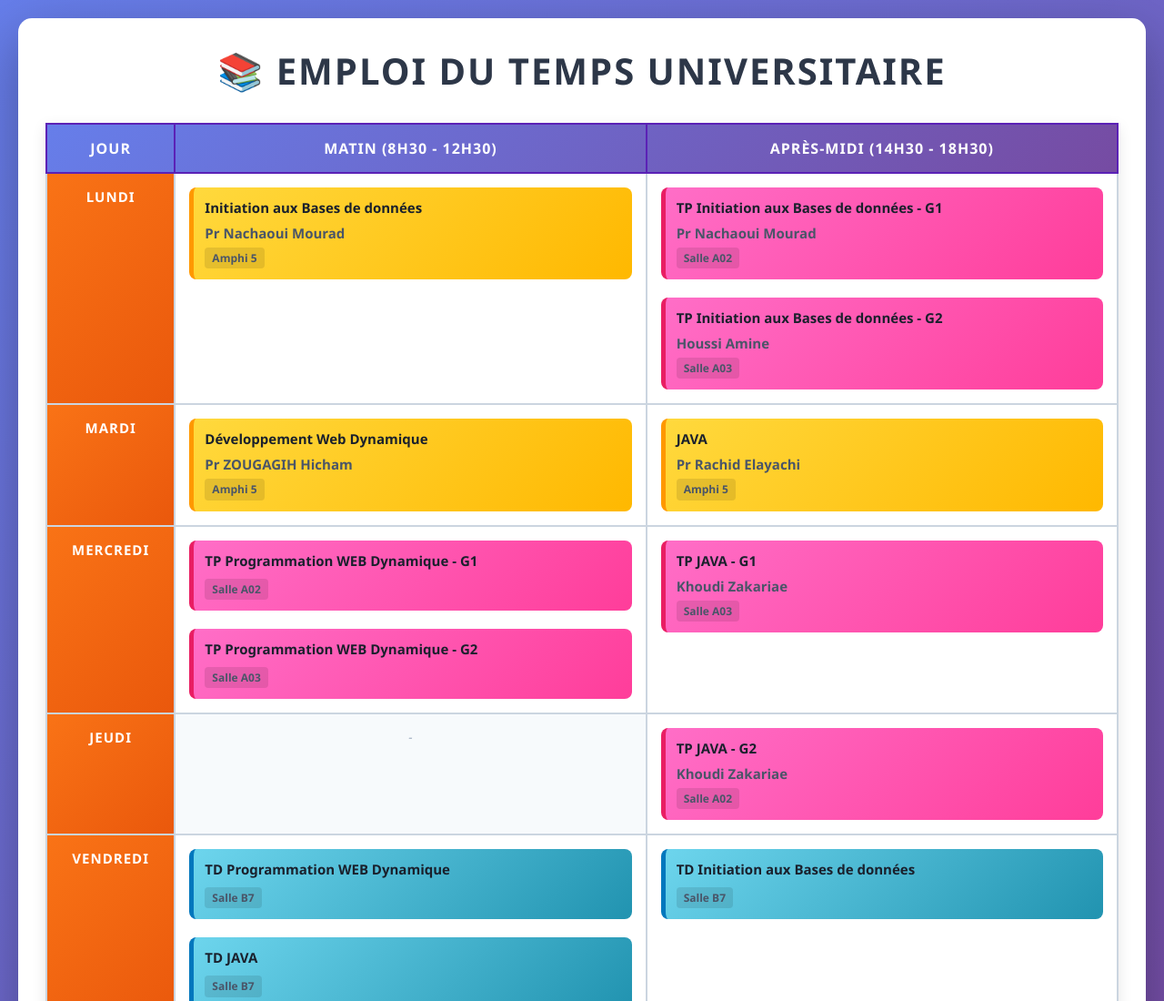
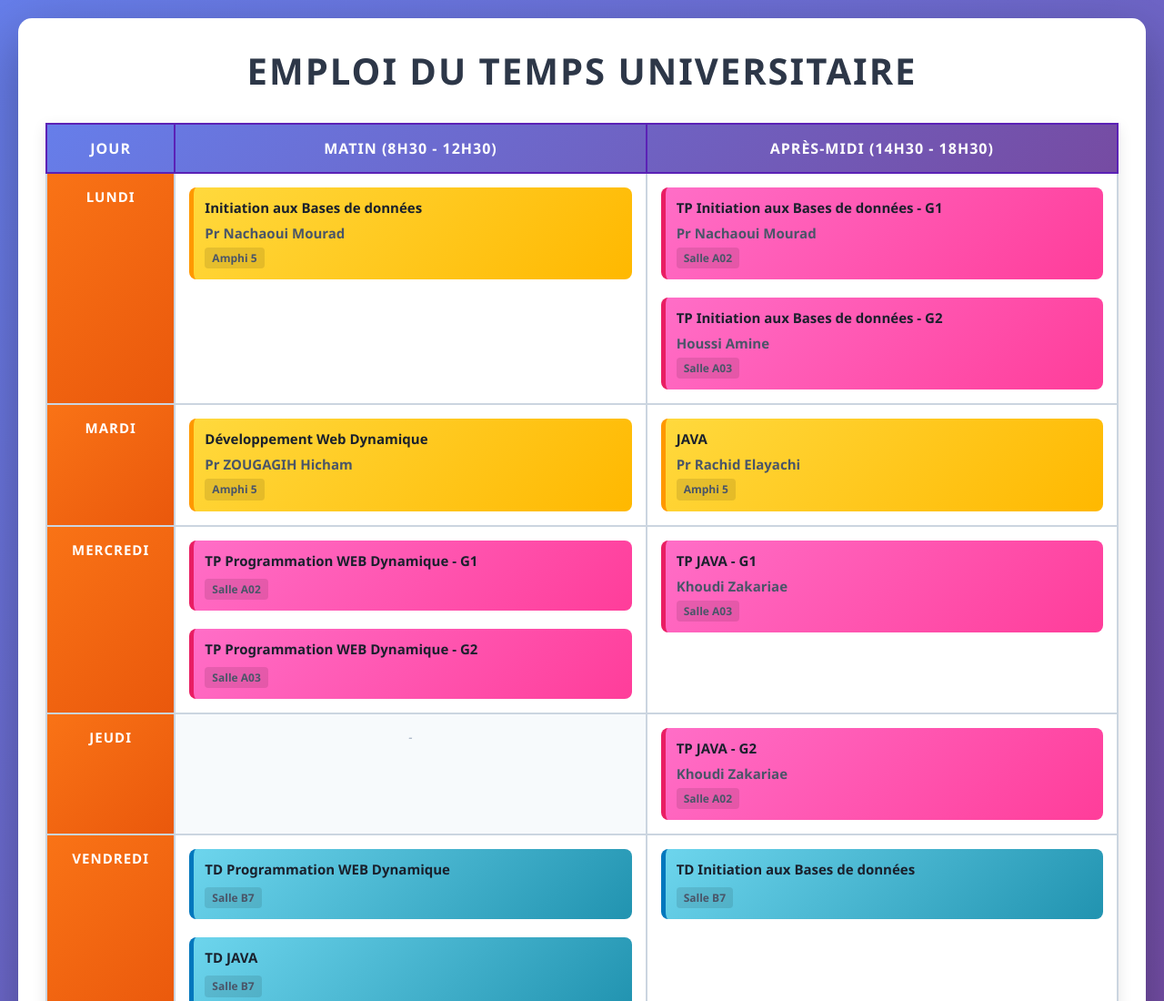
Before and after one commit to YoussefDIDI79/EmploiTempsUni, a plain HTML site: page index.html in a window 1280 px wide. Shown: the top 1100 px of the page at 91% size. Drawn offline with Linux system fonts and the light colour scheme.

Commit message:
Update index.html

```diff
--- a/index.html
+++ b/index.html
@@ -245,7 +245,7 @@
 </head>
 <body>
     <div class="container">
-        <h1>📚 Emploi du Temps Universitaire</h1>
+        <h1> Emploi du Temps Universitaire</h1>
 
         <table class="schedule-table">
             <thead>
```
